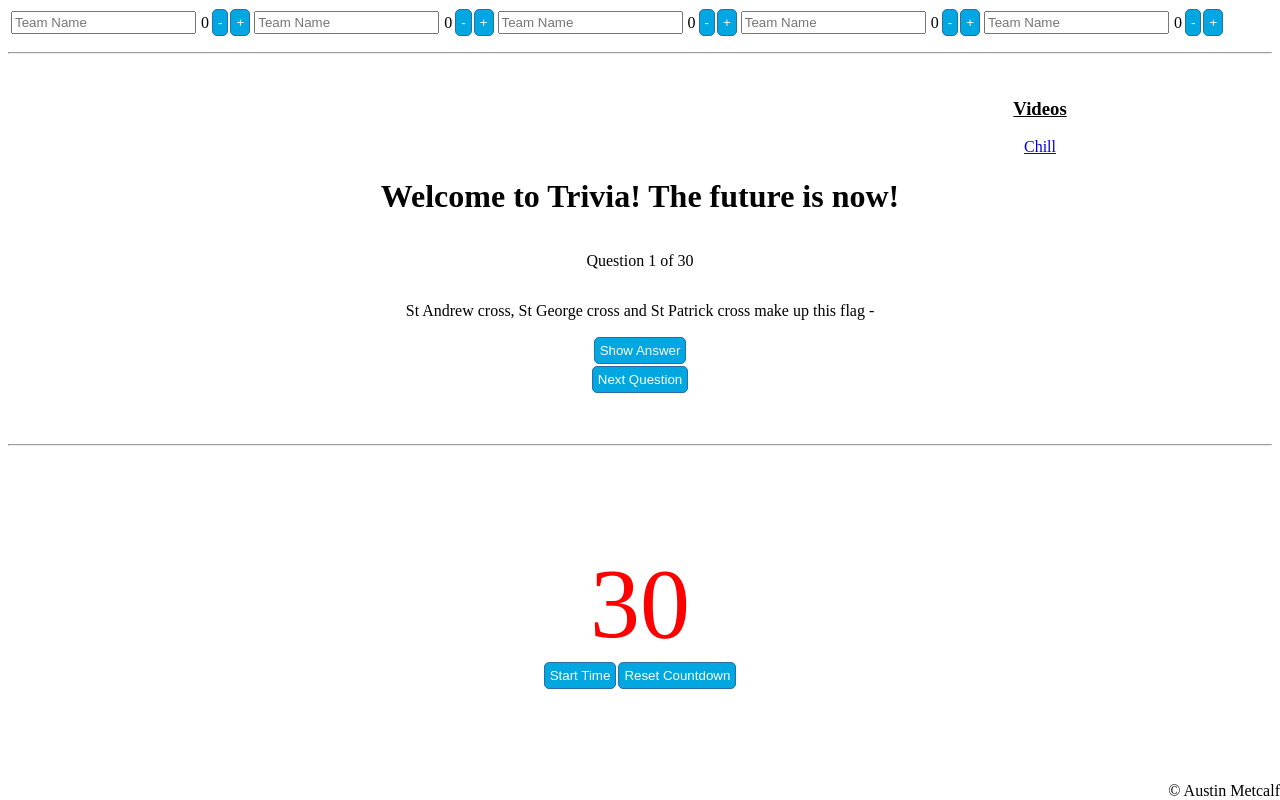
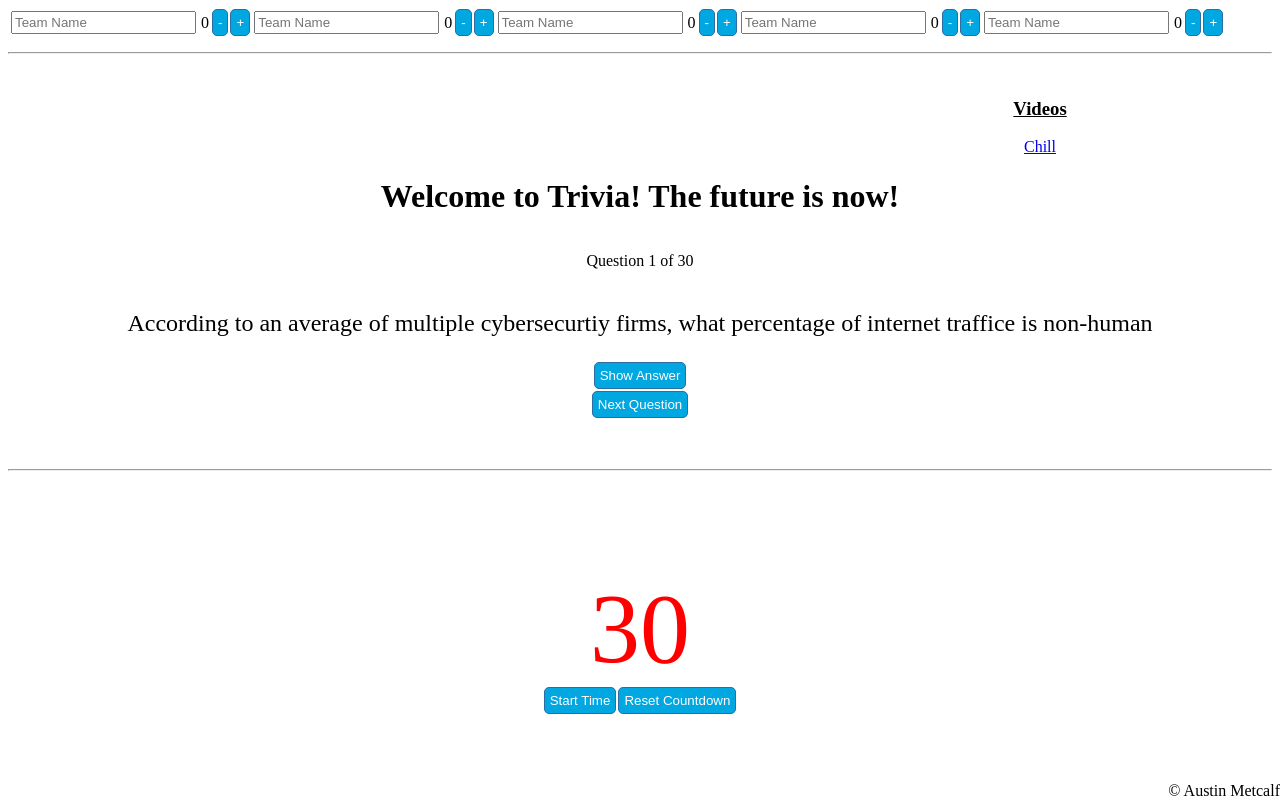
Before and after one commit to austinmetcalf/Trivia-Vue, a Vue app: page / in a window 1280 px wide. Built offline with nearby package versions, Linux system fonts and the light colour scheme.

Commit message:
Added cursor CSS

```diff
--- a/src/App.vue
+++ b/src/App.vue
@@ -24,6 +24,7 @@ import teamName from "./components/teamName.vue";
 import questionTimer from "./components/questionTimer.vue";
 // import QuizQuestionAPI from "./components/quizQuestionAPI.vue";
 import quizQuestionVue from './components/quizQuestion.vue';
+
 
 export default {
   name: "App",
--- a/src/components/questionTimer.vue
+++ b/src/components/questionTimer.vue
@@ -2,10 +2,10 @@
   <div class="timer-display">
     <div>
       <div class="time-size">{{ countdown }}</div>
-      <button @click="toggleCountdown" class="button">
+      <button @click="toggleCountdown" class="button cursor-pointer">
         {{ countdownStarted ? "Stop" : "Start" }} Time
       </button>
-      <button @click="resetCountdown" class="button">Reset Countdown</button>
+      <button @click="resetCountdown" class="button cursor-pointer">Reset Countdown</button>
     </div>
   </div>
 </template>
@@ -80,4 +80,7 @@ export default {
   max-width: 200px;
   margin: 1px;
 }
+.cursor-pointer{
+  cursor: pointer;
+}
 </style>
--- a/src/components/quizQuestion.vue
+++ b/src/components/quizQuestion.vue
@@ -6,10 +6,10 @@
     <p>Question {{ currentCount }} of {{ questions.length }}</p>
     <div class="question-container-2">
       <p>{{ currentQuestion.prompt }}</p>
-      <button @click="toggleAnswer" class="button">{{ buttonText }}</button>
+      <button @click="toggleAnswer" class="button cursor-pointer">{{ buttonText }}</button>
       <p v-if="currentQuestion.showAnswer">{{ currentQuestion.answer }}</p>
     </div>
-    <button v-if="currentIndex < questions.length - 1" @click="nextQuestion" class="button">Next Question</button>
+    <button v-if="currentIndex < questions.length - 1" @click="nextQuestion" class="button cursor-pointer">Next Question</button>
   </div>
 </template>
 
@@ -24,8 +24,8 @@ export default {
       linkText: 'Chill',
       questions: [
         {
-          prompt: 'St Andrew cross, St George cross and St Patrick cross make up this flag -',
-          answer: 'Union Jack or flag of United Kingdom',
+          prompt: 'According to an average of multiple cybersecurtiy firms, what percentage of internet traffice is non-human',
+          answer: '40%',
           showAnswer: false
         },
         {
@@ -75,7 +75,7 @@ export default {
         },
         {
           prompt: 'Name all countries that border France',
-          answer: 'Italy, Switzerland, Germany, Luxembourg, Belgium, Andorra and Monaco',
+          answer: 'Italy, Switzerland, Germany, Luxembourg, Belgium, Andorra, Spain and Monaco',
           showAnswer: false
         },
         {
@@ -206,6 +206,7 @@ export default {
   display: flex;
   flex-direction: column;
   align-items: center;
+  font-size: x-large;
 }
 .button {
   color: white;
@@ -223,4 +224,7 @@ export default {
 h3{
   text-decoration: underline;
 }
+.cursor-pointer{
+  cursor: pointer;
+}
 </style>
--- a/src/components/teamName.vue
+++ b/src/components/teamName.vue
@@ -2,8 +2,8 @@
   <div class="team-container">
     <input class="spacer" placeholder="Team Name" />
     <div class="team-score">{{ score }}</div>
-    <button class="button" @click="decrementScore">-</button>
-    <button class="button" @click="incrementScore">+</button>
+    <button class="button cursor-pointer" @click="decrementScore">-</button>
+    <button class="button cursor-pointer" @click="incrementScore">+</button>
   </div>
 </template>
 
@@ -49,4 +49,7 @@ export default {
   margin: 2px;
   align-items: center;
 }
+.cursor-pointer{
+  cursor: pointer;
+}
 </style>
```
